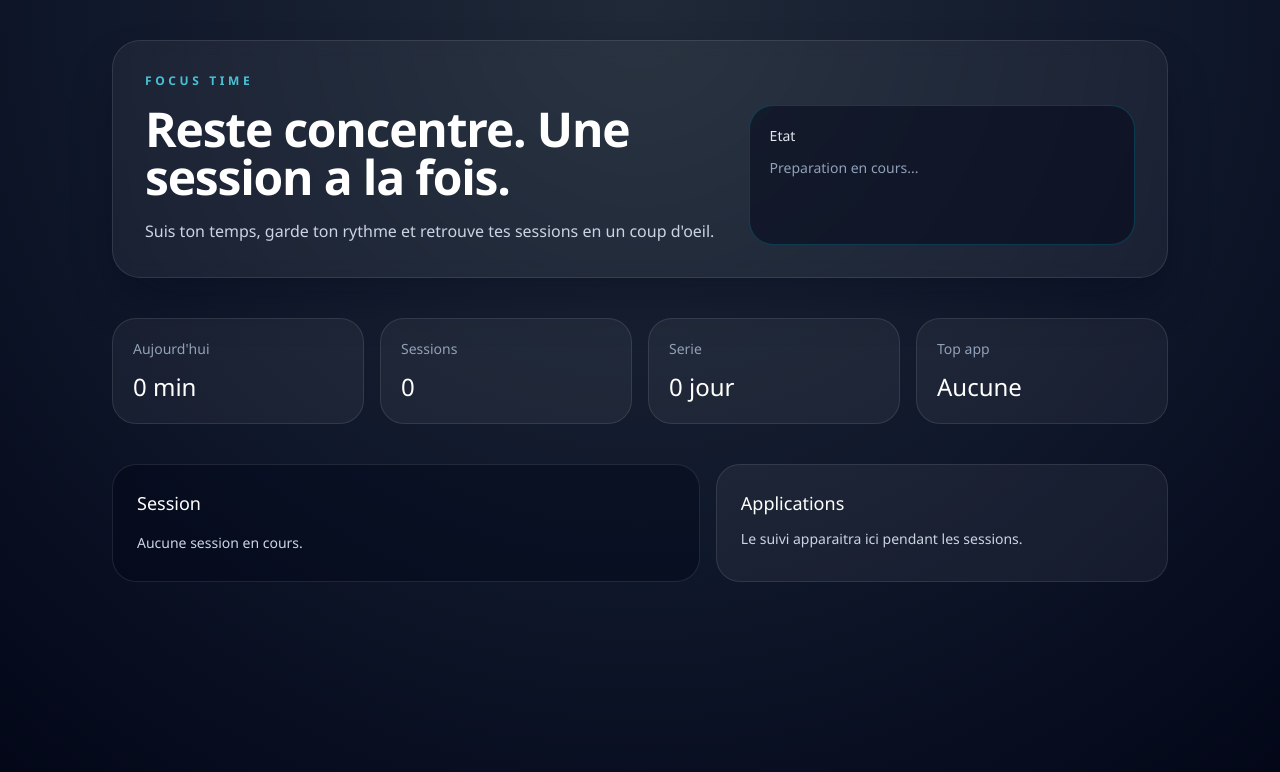
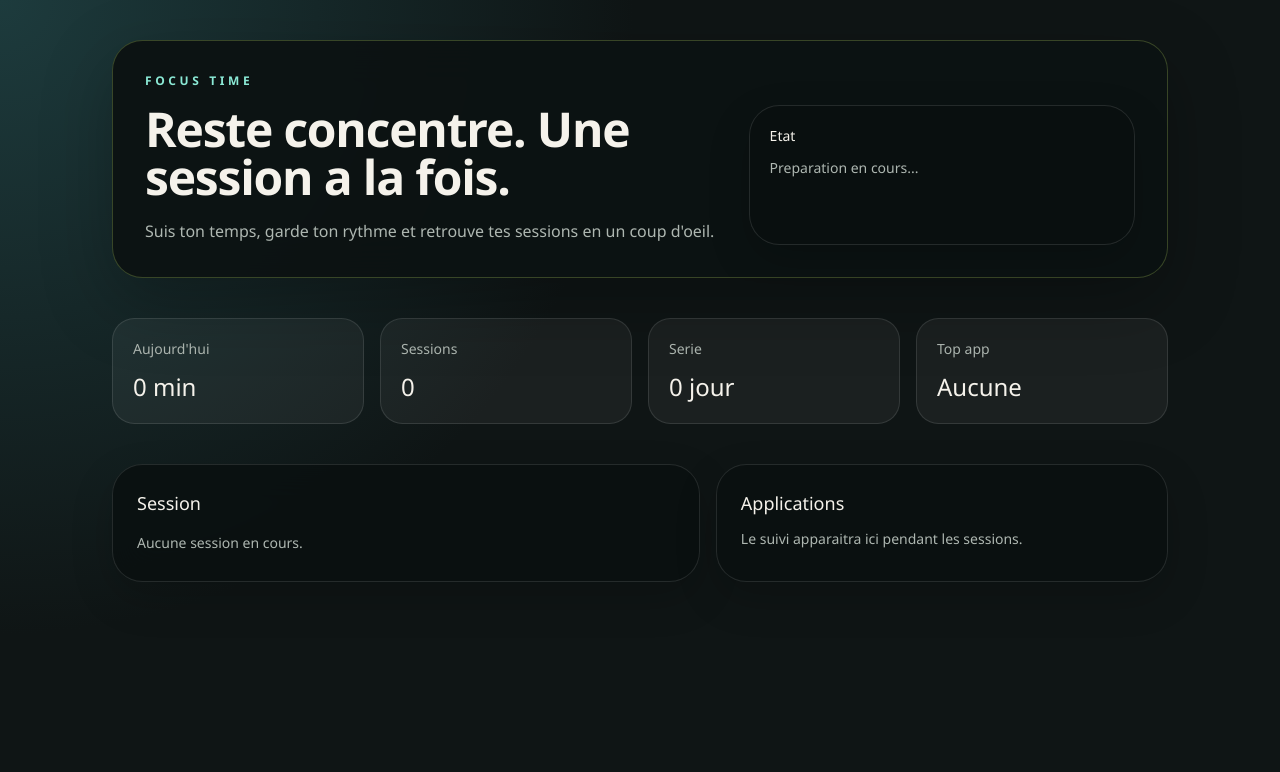
Before and after one commit to Palawizard/focus-time, a React (Vite) app in the folder apps/desktop/: page / in a window 1280 px wide. Shown: the top 772 px of the page. Built offline with nearby package versions, Linux system fonts and the light colour scheme.

Commit message:
feat: define visual tokens for epic 1

```diff
--- a/apps/desktop/src/app/AppShell.tsx
+++ b/apps/desktop/src/app/AppShell.tsx
@@ -15,61 +15,61 @@ export function AppShell() {
   });
 
   return (
-    <main className="min-h-screen bg-[radial-gradient(circle_at_top,_#1f2937,_#0f172a_55%,_#020617)] text-slate-100">
+    <main className="min-h-screen text-[var(--color-text)]">
       <section className="mx-auto flex min-h-screen w-full max-w-6xl flex-col gap-10 px-6 py-10 sm:px-10 lg:px-12">
-        <header className="flex flex-col gap-4 rounded-[28px] border border-white/10 bg-white/5 p-6 shadow-2xl shadow-slate-950/40 backdrop-blur md:p-8">
-          <span className="text-xs font-semibold uppercase tracking-[0.3em] text-cyan-300/80">
+        <header className="ft-panel-strong flex flex-col gap-4 p-6 md:p-8">
+          <span className="ft-kicker text-xs font-semibold">
             Focus Time
           </span>
           <div className="grid gap-6 lg:grid-cols-[minmax(0,1.5fr)_minmax(22rem,1fr)]">
             <div className="space-y-4">
-              <h1 className="max-w-3xl text-4xl font-semibold tracking-tight text-white sm:text-5xl">
+              <h1 className="ft-font-display max-w-3xl text-4xl font-semibold tracking-tight sm:text-5xl">
                 Reste concentre. Une session a la fois.
               </h1>
-              <p className="max-w-2xl text-sm leading-7 text-slate-300 sm:text-base">
+              <p className="ft-text-muted max-w-2xl text-sm leading-7 sm:text-base">
                 Suis ton temps, garde ton rythme et retrouve tes sessions en un
                 coup d'oeil.
               </p>
             </div>
 
-            <div className="rounded-[24px] border border-cyan-400/20 bg-slate-950/50 p-5">
+            <div className="ft-panel p-5">
               <div className="mb-3 flex items-center justify-between">
-                <h2 className="text-sm font-medium text-slate-200">
+                <h2 className="text-sm font-medium">
                   Etat
                 </h2>
               </div>
 
               {runtimeHealth.isLoading ? (
-                <p className="text-sm text-slate-400">
+                <p className="ft-text-muted text-sm">
                   Preparation en cours...
                 </p>
               ) : runtimeHealth.isError ? (
-                <p className="text-sm text-rose-300">
+                <p className="text-sm text-[var(--color-danger)]">
                   Impossible de charger l'application.
                 </p>
               ) : (
                 <dl className="space-y-3 text-sm">
                   <div className="flex justify-between gap-4">
-                    <dt className="text-slate-400">Application</dt>
-                    <dd className="text-slate-100">
+                    <dt className="ft-text-soft">Application</dt>
+                    <dd>
                       {runtimeHealth.data.productName}
                     </dd>
                   </div>
                   <div className="flex justify-between gap-4">
-                    <dt className="text-slate-400">Suivi</dt>
-                    <dd className="text-slate-100">
+                    <dt className="ft-text-soft">Suivi</dt>
+                    <dd className="ft-brand-badge rounded-full px-2.5 py-1 text-xs font-medium">
                       Pret
                     </dd>
                   </div>
                   <div className="flex justify-between gap-4">
-                    <dt className="text-slate-400">Plateforme</dt>
-                    <dd className="text-slate-100">
+                    <dt className="ft-text-soft">Plateforme</dt>
+                    <dd>
                       {runtimeHealth.data.platform}
                     </dd>
                   </div>
                   <div className="flex justify-between gap-4">
-                    <dt className="text-slate-400">Stockage</dt>
-                    <dd className="text-slate-100">
+                    <dt className="ft-text-soft">Stockage</dt>
+                    <dd>
                       Local
                     </dd>
                   </div>
@@ -83,32 +83,34 @@ export function AppShell() {
           {focusStats.map((item) => (
             <article
               key={item.label}
-              className="rounded-[24px] border border-white/10 bg-white/5 p-5"
+              className="ft-panel-muted p-5"
             >
-              <p className="text-sm text-slate-400">{item.label}</p>
-              <h2 className="mt-3 text-2xl font-medium text-white">
+              <p className="ft-text-muted text-sm">{item.label}</p>
+              <h2 className="ft-font-display mt-3 text-2xl font-medium">
                 {item.value}
               </h2>
             </article>
           ))}
 
-          <article className="rounded-[24px] border border-white/10 bg-white/5 p-5">
-            <p className="text-sm text-slate-400">Top app</p>
-            <h2 className="mt-3 text-2xl font-medium text-white">Aucune</h2>
+          <article className="ft-panel-muted p-5">
+            <p className="ft-text-muted text-sm">Top app</p>
+            <h2 className="ft-font-display mt-3 text-2xl font-medium">
+              Aucune
+            </h2>
           </article>
         </section>
 
         <section className="grid gap-4 lg:grid-cols-[minmax(0,1.3fr)_minmax(18rem,1fr)]">
-          <article className="rounded-[24px] border border-white/10 bg-slate-950/40 p-6">
-            <h2 className="text-lg font-medium text-white">Session</h2>
-            <p className="mt-3 text-sm leading-7 text-slate-300">
+          <article className="ft-panel p-6">
+            <h2 className="text-lg font-medium">Session</h2>
+            <p className="ft-text-muted mt-3 text-sm leading-7">
               Aucune session en cours.
             </p>
           </article>
 
-          <article className="rounded-[24px] border border-white/10 bg-white/5 p-6">
-            <h2 className="text-lg font-medium text-white">Applications</h2>
-            <ul className="mt-3 space-y-2 text-sm text-slate-300">
+          <article className="ft-panel p-6">
+            <h2 className="text-lg font-medium">Applications</h2>
+            <ul className="ft-text-muted mt-3 space-y-2 text-sm">
               <li>Le suivi apparaitra ici pendant les sessions.</li>
             </ul>
           </article>
--- a/apps/desktop/src/styles/index.css
+++ b/apps/desktop/src/styles/index.css
@@ -1,10 +1,39 @@
 @import "tailwindcss";
 
 :root {
-  color: #e2e8f0;
-  background: #020617;
-  font-family:
-    "Segoe UI", "SF Pro Text", "Helvetica Neue", sans-serif;
+  --font-sans:
+    "Aptos", "Segoe UI Variable", "Segoe UI", sans-serif;
+  --font-display:
+    "Aptos Display", "Segoe UI Variable Display", "Segoe UI", sans-serif;
+  --space-2xs: 0.375rem;
+  --space-xs: 0.625rem;
+  --space-sm: 0.875rem;
+  --space-md: 1.125rem;
+  --space-lg: 1.5rem;
+  --space-xl: 2rem;
+  --space-2xl: 2.75rem;
+  --radius-sm: 0.85rem;
+  --radius-md: 1.4rem;
+  --radius-lg: 1.9rem;
+  --shadow-soft: 0 24px 70px rgba(0, 0, 0, 0.26);
+  --shadow-card: 0 16px 42px rgba(5, 7, 8, 0.18);
+  --color-canvas: #0f1515;
+  --color-canvas-glow: #1d3b3d;
+  --color-surface: rgba(10, 16, 16, 0.84);
+  --color-surface-muted: rgba(255, 255, 255, 0.05);
+  --color-surface-strong: rgba(12, 18, 18, 0.95);
+  --color-border: rgba(255, 255, 255, 0.11);
+  --color-border-strong: rgba(212, 255, 114, 0.22);
+  --color-text: #f5f2eb;
+  --color-text-muted: #aeb7b1;
+  --color-text-soft: #87918d;
+  --color-brand: #d4ff72;
+  --color-brand-soft: rgba(212, 255, 114, 0.14);
+  --color-accent: #8be9d5;
+  --color-danger: #f38f8f;
+  color: var(--color-text);
+  background: var(--color-canvas);
+  font-family: var(--font-sans);
   font-synthesis: none;
   text-rendering: optimizeLegibility;
   -webkit-font-smoothing: antialiased;
@@ -24,4 +53,77 @@ body,
 
 body {
   min-height: 100vh;
+  background:
+    radial-gradient(
+      circle at top left,
+      var(--color-canvas-glow),
+      var(--color-canvas) 42%
+    ),
+    linear-gradient(180deg, #18201f 0%, var(--color-canvas) 58%);
+  color: var(--color-text);
 }
+
+[data-theme="light"] {
+  --color-canvas: #f3efe6;
+  --color-canvas-glow: #d6e9d8;
+  --color-surface: rgba(255, 252, 247, 0.88);
+  --color-surface-muted: rgba(15, 21, 21, 0.04);
+  --color-surface-strong: rgba(255, 255, 255, 0.95);
+  --color-border: rgba(16, 26, 24, 0.1);
+  --color-border-strong: rgba(118, 152, 44, 0.24);
+  --color-text: #16211e;
+  --color-text-muted: #51605b;
+  --color-text-soft: #71807b;
+  --color-brand: #7d9d2d;
+  --color-brand-soft: rgba(125, 157, 45, 0.1);
+  --color-accent: #196f64;
+  --color-danger: #c45a5a;
+  --shadow-soft: 0 24px 60px rgba(51, 68, 57, 0.14);
+  --shadow-card: 0 18px 34px rgba(61, 76, 67, 0.1);
+}
+
+.ft-font-display {
+  font-family: var(--font-display);
+}
+
+.ft-panel {
+  border: 1px solid var(--color-border);
+  border-radius: var(--radius-lg);
+  background: var(--color-surface);
+  box-shadow: var(--shadow-card);
+  backdrop-filter: blur(18px);
+}
+
+.ft-panel-strong {
+  border: 1px solid var(--color-border-strong);
+  border-radius: var(--radius-lg);
+  background: var(--color-surface-strong);
+  box-shadow: var(--shadow-soft);
+  backdrop-filter: blur(20px);
+}
+
+.ft-panel-muted {
+  border: 1px solid var(--color-border);
+  border-radius: var(--radius-md);
+  background: var(--color-surface-muted);
+}
+
+.ft-kicker {
+  color: var(--color-accent);
+  letter-spacing: 0.3em;
+  text-transform: uppercase;
+}
+
+.ft-text-muted {
+  color: var(--color-text-muted);
+}
+
+.ft-text-soft {
+  color: var(--color-text-soft);
+}
+
+.ft-brand-badge {
+  border: 1px solid var(--color-border-strong);
+  background: var(--color-brand-soft);
+  color: var(--color-brand);
+}
```
Also changed, not shown: 1 other file (tests, documents, lock files or other folders).
